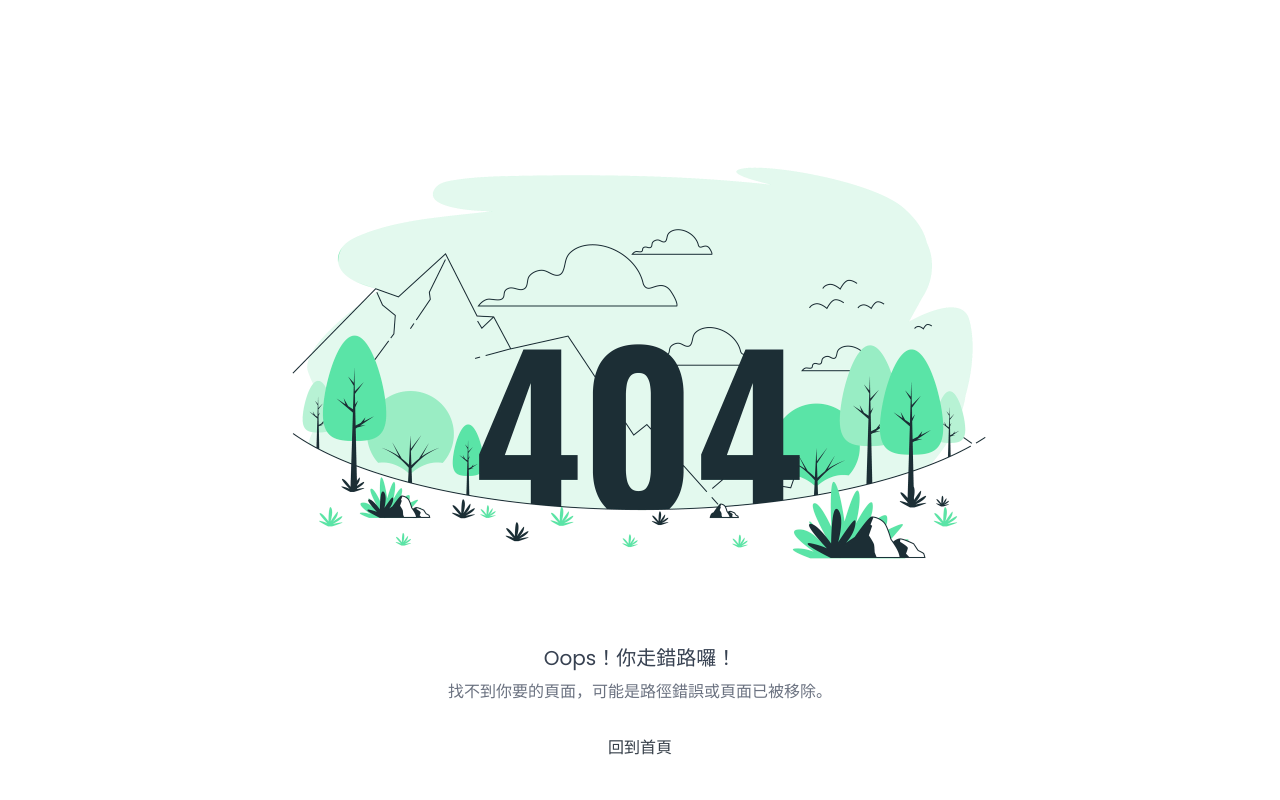
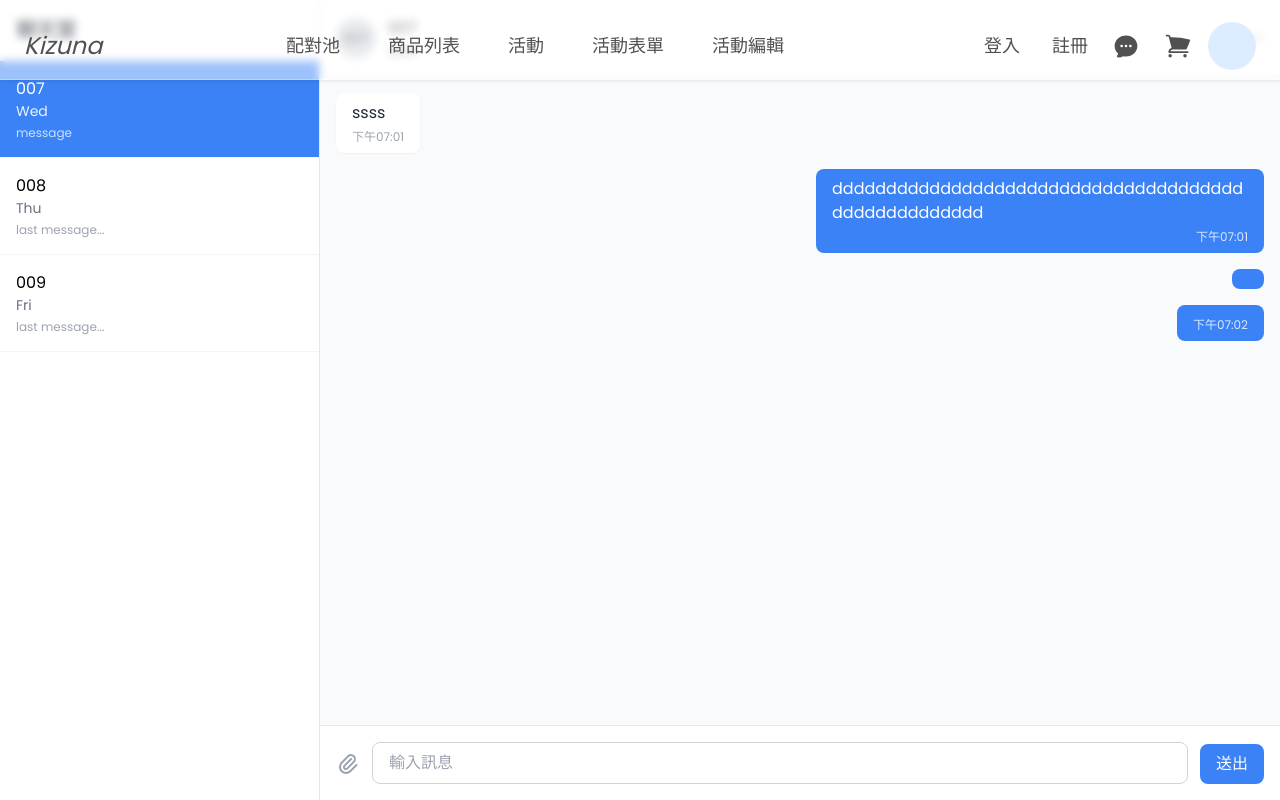
Before and after one commit to Kizuna-team/frontend, a Vue app: page /chat_new in a window 1280 px wide. Built offline with nearby package versions, Linux system fonts and the light colour scheme.

Commit message:
feat: add chatroom page UI

```diff
--- a/src/App.vue
+++ b/src/App.vue
@@ -12,10 +12,13 @@ const route = useRoute();
 // 根據 meta 控制 404 頁面 Header 是否顯示
 const showHeader = computed(() => {
   return !route.meta.hideHeader;
-});
+})
 
+//根據 meta 判斷頁面是否全寬
 const mainClass = computed(() => {
-  return route.path === "/" ? "w-full" : "max-w-[1000px] mx-auto mt-32";
+  return route.meta.fullWidth
+    ? "w-full"
+    : "max-w-[1000px] mx-auto mt-32";
 });
 
 const handleLogout = () => {
--- a/src/router/index.js
+++ b/src/router/index.js
@@ -10,7 +10,8 @@ import ChatRoomView from "@/views/ChatRoomView.vue";
 import MatchView from "../views/MatchView.vue";
 import ActivityList from "@/components/ActivityList.vue";
 import ActivityView from "@/components/ActivityForm.vue";
-import EditProfileView from "@/views/EditProfileView.vue";
+import EditProfileView from "@/views/EditProfileView.vue"
+import ChatRoomView_new from "@/views/ChatRoomView_new.vue"
 
 import { useUserStore } from "@/stores/user.js";
 
@@ -91,6 +92,13 @@ const router = createRouter({
       component: () => import("@/views/NotFound.vue"),
       meta: { hideHeader: true },
     },
+    {
+      path: "/chat_new",
+      name: "ChatRoom_new",
+      component: ChatRoomView_new,
+      meta: { fullWidth: true }
+
+    },
   ],
 });
 
--- /dev/null
+++ b/src/views/ChatRoomView_new.vue
@@ -0,0 +1,209 @@
+<template>
+
+  <div class="bg-gray-100 h-screen flex">
+    <!-- 左側邊欄 -->
+    <div class="w-80 bg-white border-r border-gray-200 flex flex-col">
+      <!-- 標題 -->
+      <div class="p-4 border-b border-gray-200">
+        <h1 class="text-xl font-semibold text-gray-800">聊天室</h1>
+      </div>
+
+      <!-- 聊天室列表 -->
+      <div class="flex-1 overflow-y-auto">
+        <div
+          v-for="room in chatRooms"
+          :key="room.id"
+          @click="currentRoom = room.id"
+          :class="[
+            'p-4 cursor-pointer border-b border-gray-100',
+            room.id === currentRoom
+              ? 'bg-blue-500 text-white'
+              : 'hover:bg-gray-50'
+          ]"
+        >
+          <div class="font-medium">{{ room.name }}</div>
+          <div :class="[
+            'text-sm',
+            room.id === currentRoom ? 'opacity-90' : 'text-gray-500'
+          ]">
+            {{ room.day }}
+          </div>
+          <div :class="[
+            'text-xs mt-1',
+            room.id === currentRoom ? 'opacity-75' : 'text-gray-400'
+          ]">
+            {{ room.lastMessage }}
+          </div>
+        </div>
+      </div>
+    </div>
+
+    <!-- 右側主要聊天區域 -->
+    <div class="flex-1 flex flex-col">
+      <!-- 聊天室標題欄 -->
+      <div class="bg-white border-b border-gray-200 p-4 flex items-center justify-between">
+        <div class="flex items-center space-x-3">
+          <div class="w-10 h-10 bg-gray-300 rounded-full flex items-center justify-center">
+            <span class="text-sm font-medium text-gray-700">{{ currentRoom }}</span>
+          </div>
+          <div>
+            <div class="font-medium text-gray-800">{{ currentRoom }}</div>
+            <div class="text-sm text-gray-500">ssss</div>
+          </div>
+        </div>
+        <button class="text-gray-400 hover:text-gray-600">
+          <svg class="w-5 h-5" fill="currentColor" viewBox="0 0 20 20">
+            <path d="M6 10a2 2 0 11-4 0 2 2 0 014 0zM12 10a2 2 0 11-4 0 2 2 0 014 0zM16 12a2 2 0 100-4 2 2 0 000 4z"/>
+          </svg>
+        </button>
+      </div>
+
+      <!-- 聊天訊息區域 -->
+      <div class="flex-1 overflow-y-auto p-4 space-y-4 bg-gray-50" ref="messagesContainer">
+        <div
+          v-for="msg in messages"
+          :key="msg.id"
+          :class="['flex', msg.isSelf ? 'justify-end' : 'justify-start']"
+        >
+          <div :class="[
+            'rounded-lg px-4 py-2 max-w-xs lg:max-w-md',
+            msg.isSelf
+              ? 'bg-blue-500 text-white'
+              : 'bg-white text-gray-800 shadow-sm'
+          ]">
+            <p class="break-words">{{ msg.text }}</p>
+            <div :class="[
+              'text-xs mt-1',
+              msg.isSelf
+                ? 'text-blue-100 text-right'
+                : 'text-gray-400'
+            ]">
+              {{ msg.time }}
+            </div>
+          </div>
+        </div>
+      </div>
+
+      <!-- 輸入區域 -->
+      <div class="bg-white border-t border-gray-200 p-4">
+        <div class="flex items-end space-x-3">
+          <!-- 左側工具按鈕 -->
+          <button class="text-gray-400 hover:text-gray-600 mb-2">
+            <svg class="w-6 h-6" fill="none" stroke="currentColor" viewBox="0 0 24 24">
+              <path stroke-linecap="round" stroke-linejoin="round" stroke-width="2" d="M15.172 7l-6.586 6.586a2 2 0 102.828 2.828l6.414-6.586a4 4 0 00-5.656-5.656l-6.415 6.585a6 6 0 108.486 8.486L20.5 13"/>
+            </svg>
+          </button>
+
+          <!-- 輸入框 -->
+          <div class="flex-1">
+            <input
+              type="text"
+              placeholder="輸入訊息"
+              v-model="newMessage"
+              @keyup.enter="sendMessage"
+              class="w-full px-4 py-2 border border-gray-300 rounded-lg focus:ring-2 focus:ring-blue-500 focus:border-transparent outline-none"
+            />
+          </div>
+
+
+
+          <!-- 發送按鈕 -->
+          <button
+            @click="sendMessage"
+            class="bg-blue-500 hover:bg-blue-600 text-white px-4 py-2 rounded-lg font-medium transition-colors"
+          >
+            送出
+          </button>
+        </div>
+      </div>
+    </div>
+  </div>
+</template>
+
+<script setup>
+import { ref, reactive, nextTick } from 'vue'
+
+// 響應式數據
+const currentRoom = ref('007')
+const newMessage = ref('')
+const messagesContainer = ref(null)
+
+// 聊天室列表
+const chatRooms = reactive([
+  { id: '007', name: '007', day: 'Wed', lastMessage: 'message' },
+  { id: '008', name: '008', day: 'Thu', lastMessage: 'last message...' },
+  { id: '009', name: '009', day: 'Fri', lastMessage: 'last message...' }
+])
+
+// 訊息列表
+const messages = reactive([
+  { id: 1, text: 'ssss', time: '下午07:01', isSelf: false },
+  { id: 2, text: 'dddddddddddddddddddddddddddddddddddddddddddddddddddd', time: '下午07:01', isSelf: true },
+  {
+    id: 3,
+    text: "",
+    isSelf: true
+  },
+  {
+    id: 4,
+    text: "",
+    time: '下午07:02',
+    isSelf: true
+  }
+])
+
+// 發送訊息
+const sendMessage = async () => {
+  if (newMessage.value.trim()) {
+    const currentTime = new Date().toLocaleTimeString('zh-TW', {
+      hour12: true,
+      hour: '2-digit',
+      minute: '2-digit'
+    })
+
+    messages.push({
+      id: Date.now(),
+      text: newMessage.value,
+      time: currentTime,
+      isSelf: true
+    })
+
+    newMessage.value = ''
+
+    // 滾動到底部
+    await nextTick()
+    if (messagesContainer.value) {
+      messagesContainer.value.scrollTop = messagesContainer.value.scrollHeight
+    }
+  }
+}
+
+// 格式化時間
+const formatTime = (date) => {
+  return date.toLocaleTimeString('zh-TW', {
+    hour12: true,
+    hour: '2-digit',
+    minute: '2-digit'
+  })
+}
+</script>
+
+<style scoped>
+/* 自定義滾動條樣式 */
+.overflow-y-auto::-webkit-scrollbar {
+  width: 6px;
+}
+
+.overflow-y-auto::-webkit-scrollbar-track {
+  background: #f1f1f1;
+}
+
+.overflow-y-auto::-webkit-scrollbar-thumb {
+  background: #c1c1c1;
+  border-radius: 3px;
+}
+
+.overflow-y-auto::-webkit-scrollbar-thumb:hover {
+  background: #a8a8a8;
+}
+</style>
```
